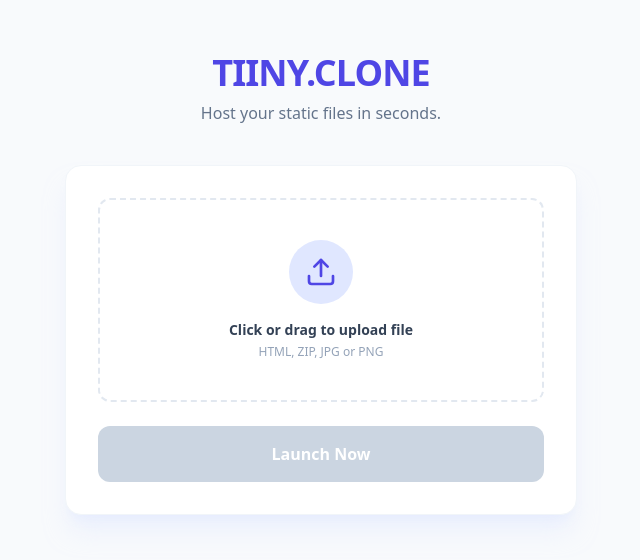
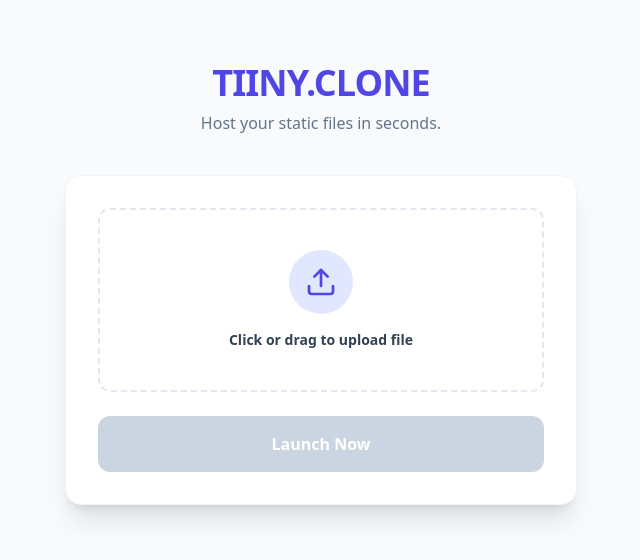
Before and after one commit to Draco-Smith-the-one/Tiiny-hostclone, a React (Vite) app: page / in a window 1280 px wide. Shown: the part 116-676 px from the top of the page, without its empty margins (319-959 px from the left). Built offline with nearby package versions, Linux system fonts and the light colour scheme.

Commit message:
Final Fix: Unified client-server permissions

```diff
--- a/api/upload.js
+++ b/api/upload.js
@@ -7,9 +7,8 @@ export default async function handler(request, response) {
       request,
       onBeforeGenerateToken: async (pathname) => {
         return {
-          allowedContentTypes: ['image/jpeg', 'image/png', 'application/zip', 'text/html'],
+          allowedContentTypes: ['text/html', 'image/jpeg', 'image/png', 'application/zip'],
           tokenPayload: JSON.stringify({
-            // This grants the permission that was causing your error
             addRandomSuffix: true,
           }),
         };
--- a/src/App.jsx
+++ b/src/App.jsx
@@ -1,6 +1,6 @@
 import React, { useState } from 'react';
 import { upload } from '@vercel/blob/client';
-import { Upload, File, CheckCircle, ExternalLink, Loader2 } from 'lucide-react';
+import { Upload, CheckCircle, ExternalLink, Loader2 } from 'lucide-react';
 
 export default function App() {
   const [file, setFile] = useState(null);
@@ -14,10 +14,11 @@ export default function App() {
       const newBlob = await upload(file.name, file, {
         access: 'public',
         handleUploadUrl: '/api/upload',
+        addRandomSuffix: true,
       });
       setUrl(newBlob.url);
     } catch (error) {
-      alert("Upload Error: " + error.message);
+      alert("Error: " + error.message);
     } finally {
       setUploading(false);
     }
@@ -25,65 +26,37 @@ export default function App() {
 
   return (
     <div className="min-h-screen bg-[#f8fafc] flex flex-col items-center justify-center p-6 font-sans text-slate-900">
-      {/* Header */}
       <div className="text-center mb-10">
         <h1 className="text-4xl font-black tracking-tight text-indigo-600 mb-2">TIINY.CLONE</h1>
         <p className="text-slate-500 font-medium">Host your static files in seconds.</p>
       </div>
 
-      {/* Upload Card */}
-      <div className="w-full max-w-lg bg-white rounded-2xl shadow-xl shadow-indigo-100/50 border border-slate-100 p-8">
-        <div
-          className={`relative group border-2 border-dashed rounded-xl p-10 transition-all flex flex-col items-center justify-center
-            ${file ? 'border-indigo-400 bg-indigo-50/30' : 'border-slate-200 hover:border-indigo-300 hover:bg-slate-50'}`}
-        >
-          <input
-            type="file"
-            onChange={(e) => setFile(e.target.files[0])}
-            className="absolute inset-0 w-full h-full opacity-0 cursor-pointer"
-          />
-
-          <div className="p-4 bg-indigo-100 rounded-full text-indigo-600 mb-4 group-hover:scale-110 transition-transform">
+      <div className="w-full max-w-lg bg-white rounded-2xl shadow-xl border border-slate-100 p-8">
+        <div className={`relative group border-2 border-dashed rounded-xl p-10 transition-all flex flex-col items-center justify-center
+            ${file ? 'border-indigo-400 bg-indigo-50/30' : 'border-slate-200 hover:border-indigo-300 hover:bg-slate-50'}`}>
+          <input type="file" onChange={(e) => setFile(e.target.files[0])} className="absolute inset-0 w-full h-full opacity-0 cursor-pointer" />
+          <div className="p-4 bg-indigo-100 rounded-full text-indigo-600 mb-4">
             {uploading ? <Loader2 className="animate-spin" size={32} /> : <Upload size={32} />}
           </div>
-
-          <p className="text-sm font-semibold text-slate-700">
-            {file ? file.name : "Click or drag to upload file"}
-          </p>
-          <p className="text-xs text-slate-400 mt-1">HTML, ZIP, JPG or PNG</p>
+          <p className="text-sm font-semibold text-slate-700">{file ? file.name : "Click or drag to upload file"}</p>
         </div>
 
-        <button
-          onClick={handleUpload}
-          disabled={uploading || !file}
-          className={`w-full mt-6 py-4 rounded-xl font-bold text-white transition-all transform active:scale-[0.98]
-            ${uploading || !file
-              ? 'bg-slate-300 cursor-not-allowed'
-              : 'bg-indigo-600 hover:bg-indigo-700 shadow-lg shadow-indigo-200 hover:-translate-y-0.5'}`}
-        >
-          {uploading ? "Deploying Site..." : "Launch Now"}
+        <button onClick={handleUpload} disabled={uploading || !file}
+          className={`w-full mt-6 py-4 rounded-xl font-bold text-white transition-all
+            ${uploading || !file ? 'bg-slate-300' : 'bg-indigo-600 hover:bg-indigo-700 shadow-lg'}`}>
+          {uploading ? "Deploying..." : "Launch Now"}
         </button>
       </div>
 
-      {/* Success Result */}
       {url && (
-        <div className="w-full max-w-lg mt-8 animate-in fade-in slide-in-from-bottom-4 duration-500">
-          <div className="bg-emerald-50 border border-emerald-100 rounded-2xl p-6 flex items-start gap-4">
-            <div className="p-2 bg-emerald-100 rounded-lg text-emerald-600">
-              <CheckCircle size={24} />
-            </div>
-            <div className="flex-1 overflow-hidden">
-              <p className="text-emerald-800 font-bold text-sm">Deployment Successful!</p>
-              <p className="text-slate-500 text-xs truncate mb-3">{url}</p>
-              <a
-                href={url}
-                target="_blank"
-                rel="noreferrer"
-                className="inline-flex items-center gap-2 bg-white px-4 py-2 rounded-lg text-sm font-bold text-slate-900 border border-slate-200 hover:bg-slate-50 transition-colors"
-              >
-                Visit Site <ExternalLink size={14} />
-              </a>
-            </div>
+        <div className="w-full max-w-lg mt-8 bg-emerald-50 border border-emerald-100 rounded-2xl p-6 flex items-start gap-4 animate-in fade-in slide-in-from-bottom-4">
+          <div className="p-2 bg-emerald-100 rounded-lg text-emerald-600"><CheckCircle size={24} /></div>
+          <div className="flex-1 overflow-hidden">
+            <p className="text-emerald-800 font-bold text-sm">Deployment Successful!</p>
+            <p className="text-slate-500 text-xs truncate mb-3">{url}</p>
+            <a href={url} target="_blank" rel="noreferrer" className="inline-flex items-center gap-2 bg-white px-4 py-2 rounded-lg text-sm font-bold border border-slate-200 hover:bg-slate-50 transition-colors">
+              Visit Site <ExternalLink size={14} />
+            </a>
           </div>
         </div>
       )}
```
